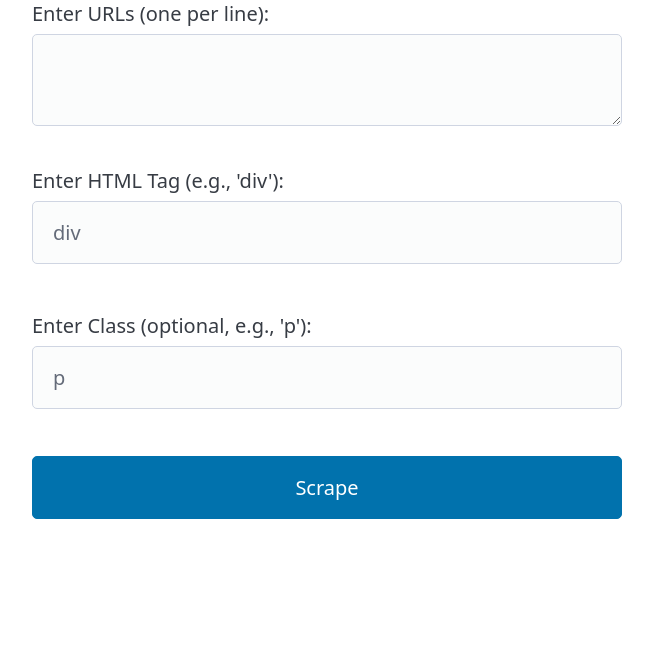
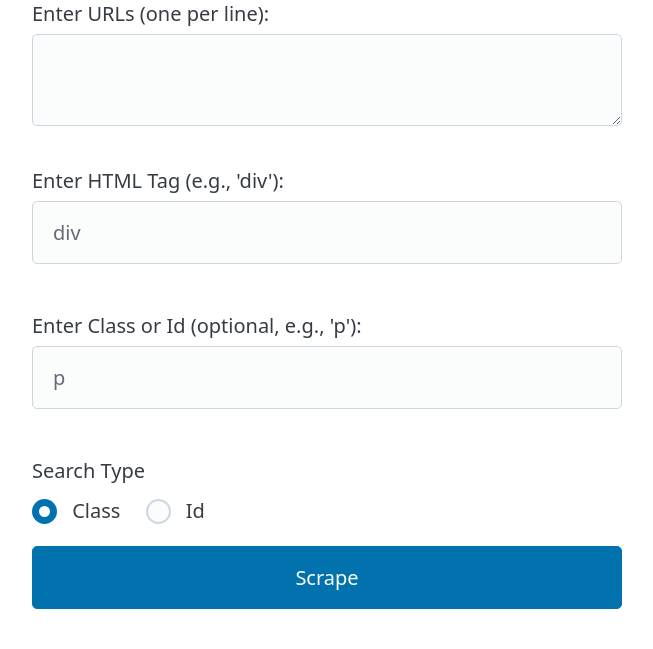
Before and after one commit to dxdez/sail-scraper, a Flask app: page / in a window 1280 px wide. Shown: the part 187-836 px from the top of the page, without its empty margins (8-661 px from the left). Before the commit the page ends 706 px from the top, so only its background shows below. Run offline with Flask 2, Linux system fonts and the light colour scheme; some libraries are stand-ins or nearby versions.

Commit message:
feat: add radio check for class and id

```diff
--- a/app/app.py
+++ b/app/app.py
@@ -14,7 +14,7 @@ def execute_scrape():
     urls_input = request.form.get('urls')
     tag = request.form.get('tag', '').strip()
     class_attr = request.form.get('class', '').strip()
-
+    search_type = request.form.get('search_type', 'class')
     urls = [url.strip() for url in urls_input.split('\n') if url.strip()]
 
     final_result_text = []
@@ -26,10 +26,16 @@ def execute_scrape():
             soup = BeautifulSoup(response.text, 'html.parser')
 
             if tag:
-                if class_attr:
-                    elements = soup.find_all(tag, class_=class_attr)
-                else:
-                    elements = soup.find_all(tag)
+                if search_type == 'class':  # If 'class' is selected
+                    if class_attr:
+                        elements = soup.find_all(tag, class_=class_attr)
+                    else:
+                        elements = soup.find_all(tag)
+                elif search_type == 'id':  # If 'id' is selected
+                    if class_attr:
+                        elements = soup.find_all(tag, id=class_attr)  # Use 'id' instead of 'class'
+                    else:
+                        elements = soup.find_all(tag)
             else:
                 elements = soup.find_all("body")
 
--- a/app/templates/index.html
+++ b/app/templates/index.html
@@ -33,9 +33,16 @@
                     </fieldset>
                     <fieldset>
                         <label for="class">
-                            Enter Class (optional, e.g., 'p'):
+                            Enter Class or Id (optional, e.g., 'p'):
                             <input type="text" id="class" name="class" placeholder="p"/>
                         </label>
+                    </fieldset>
+                    <fieldset>
+                        <legend>Search Type</legend>
+                        <input type="radio" id="class-option" name="search_type" value="class" checked />
+                        <label htmlFor="class-option">Class</label>
+                        <input type="radio" id="id-option" name="search_type" value="id" />
+                        <label htmlFor="id-option">Id</label>
                     </fieldset>
                     <input type="submit" value="Scrape"/>
                 </form>
```
